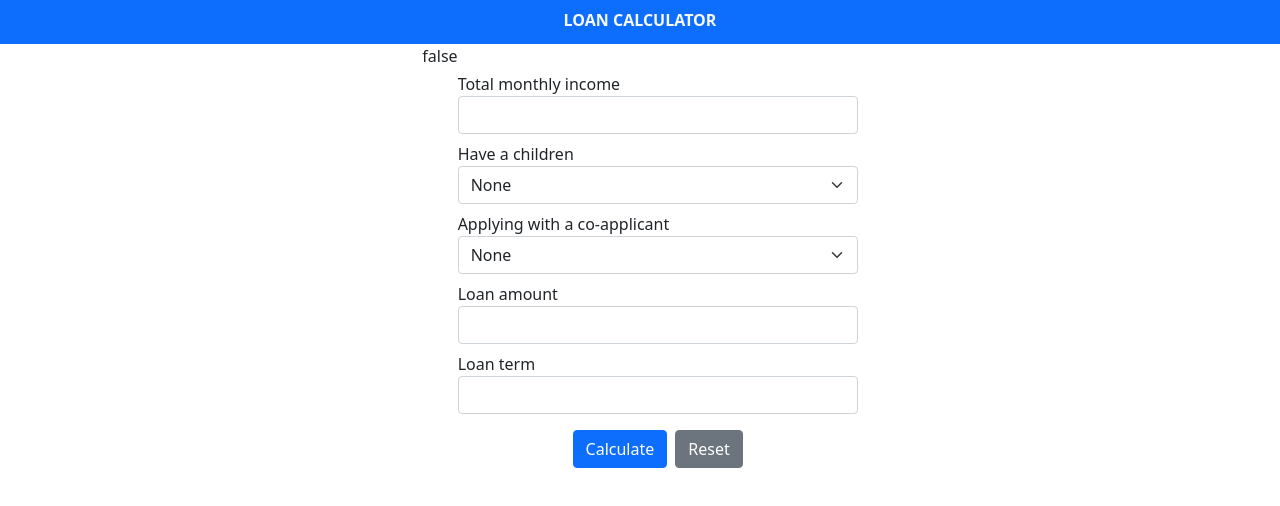
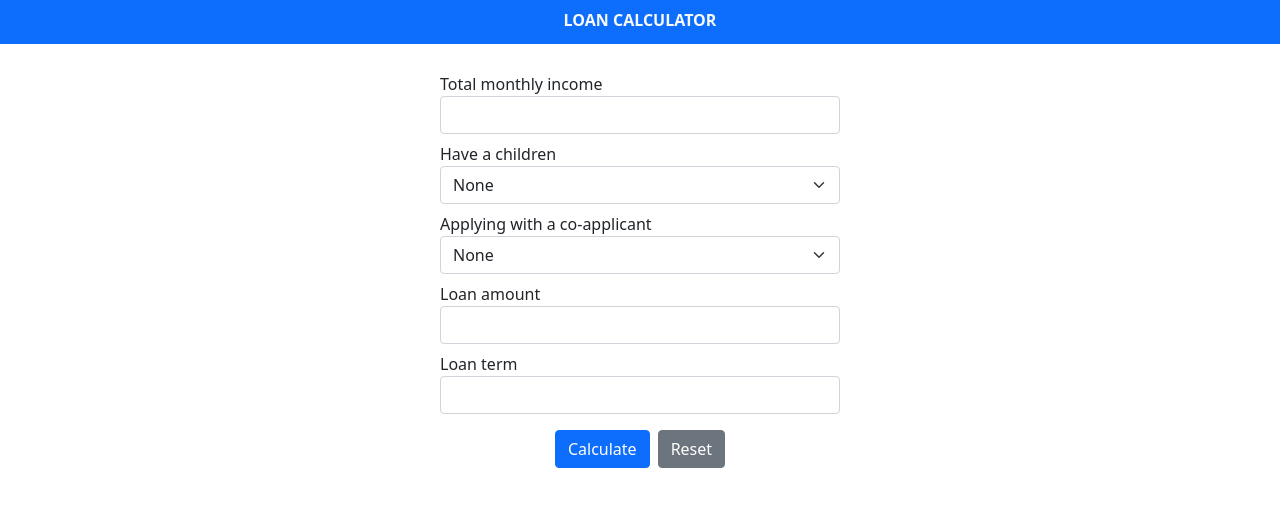
Before and after one commit to successfulcode/loan-calculator, an Angular app: page / in a window 1280 px wide. Shown: the top 506 px of the page. Built offline with nearby package versions, Linux system fonts and the light colour scheme.

Commit message:
When is loading buttons disabled

```diff
--- a/src/app/calculator/calculator.component.html
+++ b/src/app/calculator/calculator.component.html
@@ -1,6 +1,9 @@
 <div class="calculator-container">
-  {{isLoading}}
-  <form class="mt-4 calculator-container__form" [formGroup]="calculatorForm" (ngSubmit)="onSubmit()">
+  <form
+    class="mt-4 calculator-container__form"
+    [formGroup]="calculatorForm"
+    (ngSubmit)="onSubmit()"
+  >
     <label for="income" class="mt-1">Total monthly income</label>
     <input
       type="number"
@@ -35,8 +38,12 @@
       formControlName="term"
     />
     <div class="d-flex justify-content-center mt-3">
-      <button type="submit" class="btn btn-primary me-2">Calculate</button>
-      <button type="reset" class="btn btn-secondary">Reset</button>
+      <button [disabled]="isLoading" type="submit" class="btn btn-primary me-2">
+        Calculate
+      </button>
+      <button [disabled]="isLoading" type="reset" class="btn btn-secondary">
+        Reset
+      </button>
     </div>
   </form>
 </div>
```
